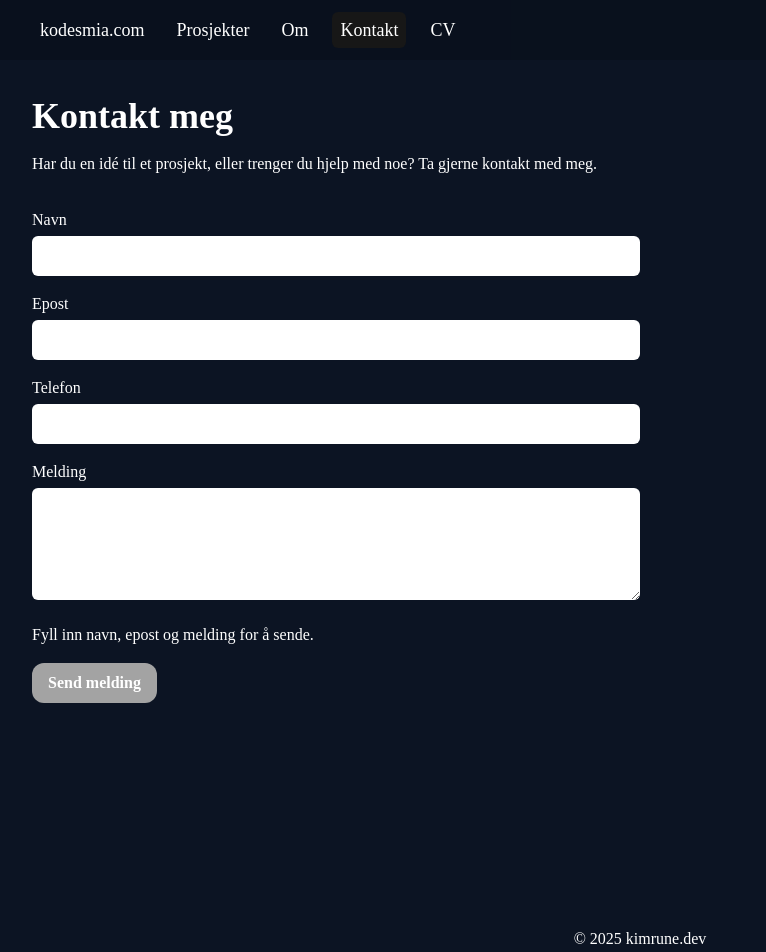
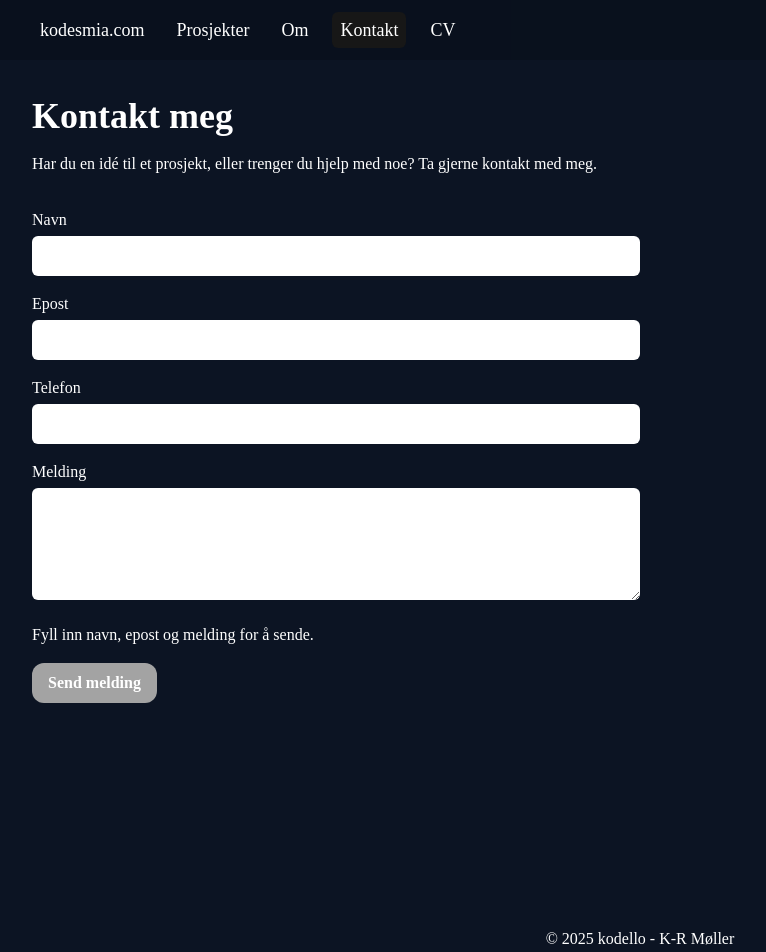
Before and after one commit to kimrm/kimrune, a Next.js app: page /contact in a window 1280 px wide. Shown: the top 952 px of the page, without its empty margins (0-766 px from the left). Built offline with nearby package versions, Linux system fonts and the light colour scheme; a web font is replaced by a local one.

Commit message:
change title

```diff
--- a/app/layout.tsx
+++ b/app/layout.tsx
@@ -9,7 +9,7 @@ const afacadSans = Afacad({
 });
 
 export const metadata: Metadata = {
-  title: "kodesmia.com",
+  title: "kodello",
   description: "Webutvikler"
 };
 
@@ -24,7 +24,7 @@ export default function RootLayout({
         <Header />
         {children}
         <footer className="pt-24 pb-8 px-8 text-center bg-[#0C1423]">
-          <p>&copy; {new Date().getFullYear()} kimrune.dev</p>
+          <p>&copy; {new Date().getFullYear()} kodello - K-R Møller</p>
         </footer>
       </body>
     </html>
```
